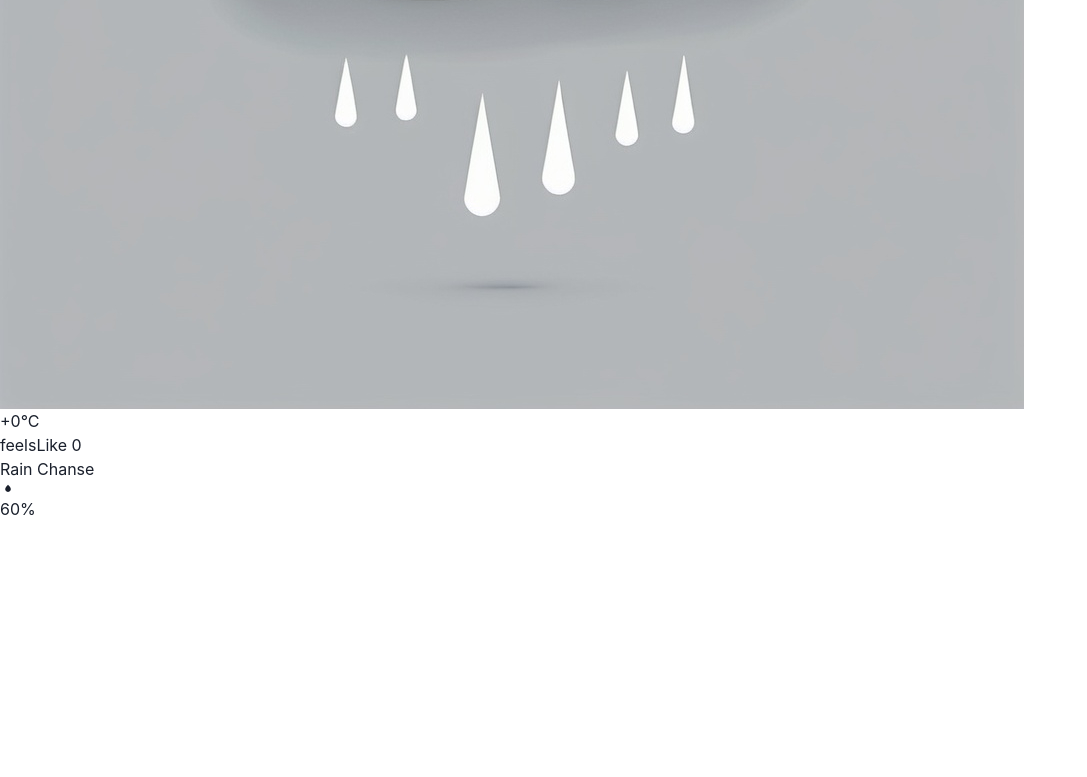
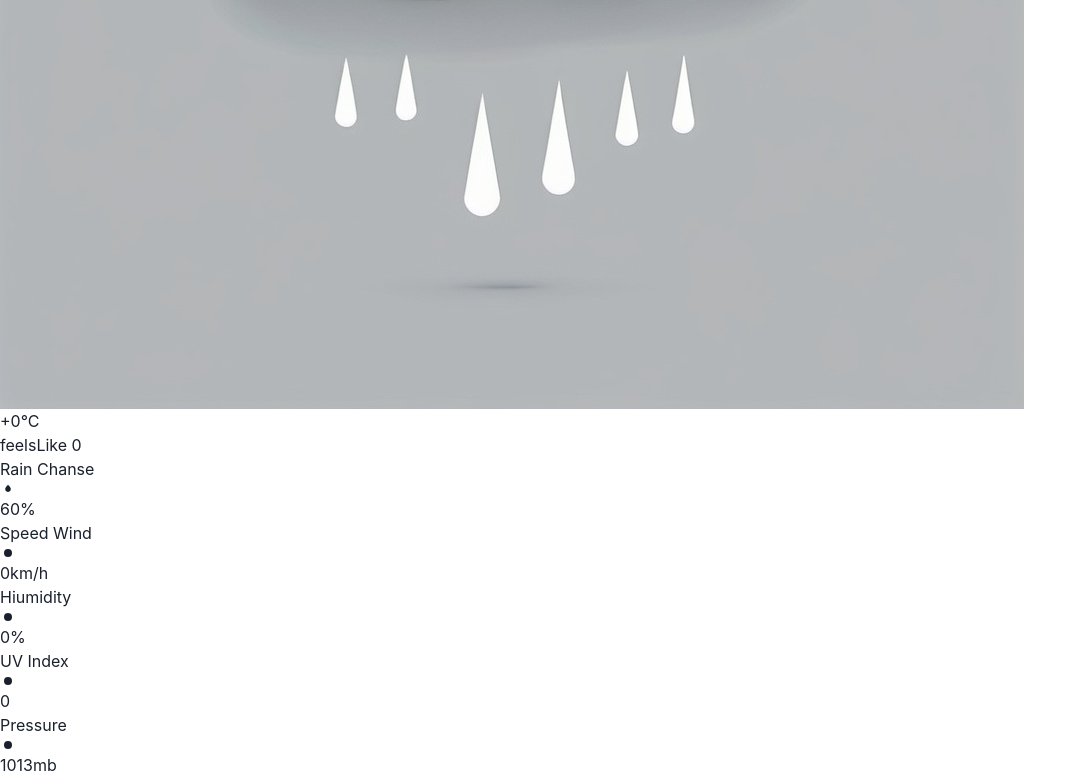
Before and after one commit to mrejo11/weather-webApp, a Next.js app: page / in a window 1280 px wide. Shown: the part 657-1434 px from the top of the page, without its empty margins (0-1087 px from the left). Before the commit the page ends 1178 px from the top, so only its background shows below. Built offline with nearby package versions, Linux system fonts and the light colour scheme.

Commit message:
completef1

```diff
--- a/src/actions/index.ts
+++ b/src/actions/index.ts
@@ -17,7 +17,6 @@ export async function getWeather(formState: WeatherResponse, formData: FormData)
     if (!res.ok) throw new Error("cant find city");
 
     const data = await res.json();
-console.log(data)
     return { data }
   } catch (error) {
     return { error: (error as Error).message };
--- a/src/app/components/ShowDeatilData.tsx
+++ b/src/app/components/ShowDeatilData.tsx
@@ -1,5 +1,7 @@
 import { WeatherData } from "@/types";
-import { WiRaindrop } from "react-icons/wi";
+import { WiRaindrop,  } from "react-icons/wi";
+import { GoDotFill } from "react-icons/go";
+
 
 
 interface ShowDisplayDataProps {
@@ -11,7 +13,8 @@ export default function ShowDeatilData({ weatherData }: ShowDisplayDataProps) {
   const pressure = weatherData?.currentConditions?.pressure ?? 1013;
   const cloudCover = weatherData?.currentConditions?.cloudcover ?? 0;
   const windSpeed = weatherData?.currentConditions?.windspeed ?? 0;
-
+const humidity=weatherData?.currentConditions?.humidity??0;
+const uvIndex=weatherData?.currentConditions?.uvindex??0;
   const rainChance = Math.abs(
     (dewPoint - temperature) * 3 +
       0.2 * cloudCover -
@@ -21,10 +24,38 @@ export default function ShowDeatilData({ weatherData }: ShowDisplayDataProps) {
   return (
     <>
       <div className="absolute flex gap-20 top-1/2 ml-4 translate-y-16 lg:translate-y-20">
-          <div className="translate-x-3  text-xl">
+          <div className="translate-x-2  text-xl">
             Rain Chanse
           </div>
-          <div className="flex items-center translate-x-10 lg:translate-x-10 text-xl"> < WiRaindrop className=" flex items-center w-6 h-6 text-blue-500" />{`${Math.floor(rainChance)}%`}</div>
+          <div className="flex items-center translate-x-4 lg:translate-x-4 text-xl"> < WiRaindrop className={rainChance>=50?" flex items-center w-6 h-6 text-blue-500":"flex items-center w-6 h-6 text-gray-500"} />{`${Math.floor(rainChance)}%`}</div>
+      </div>
+
+      <div className="absolute flex gap-20 top-1/2 ml-4 translate-y-28 lg:mt-4 lg:translate-y-28">
+          <div className="translate-x-2  text-xl">
+            Speed Wind
+          </div>
+          <div className="flex items-center translate-x-4  lg:translate-x-4 text-xl"><GoDotFill className="flex items-center w-6 h-6 text-green-600"/>{`${windSpeed}km/h`}</div>
+      </div>
+
+      <div className="absolute flex gap-20 top-1/2 ml-3 mt-3 translate-y-36 lg:mt-7 lg:translate-y-36">
+          <div className="translate-x-3  text-xl">
+            Hiumidity
+          </div>
+          <div className="flex items-center translate-x-10 lg:translate-x-10 text-xl"><GoDotFill className="flex items-center w-6 h-6 text-yellow-500"/>{`${humidity}%`}</div>
+      </div>
+
+      <div className="absolute flex gap-20 top-1/2 ml-3 mt-6 translate-y-44 lg:mt-10 lg:translate-y-44">
+          <div className="translate-x-3  text-xl">
+            UV Index
+          </div>
+          <div className="flex items-center translate-x-11 lg:translate-x-11 text-xl"><GoDotFill className={uvIndex<=5?" flex items-center w-6 h-6 text-green-500":"flex items-center w-6 h-6 text-red-800"}/>{`${uvIndex}`}</div>
+      </div>
+
+      <div className="absolute flex gap-20 top-1/2 ml-3 mt-8 translate-y-52 lg:mt-14 lg:translate-y-52">
+          <div className="translate-x-3  text-xl">
+            Pressure
+          </div>
+          <div className="flex items-center translate-x-12 lg:translate-x-12 text-xl"><GoDotFill className="flex items-center w-6 h-6 text-blue-500"/>{`${pressure}mb`}</div>
       </div>
     </>
   );
```
